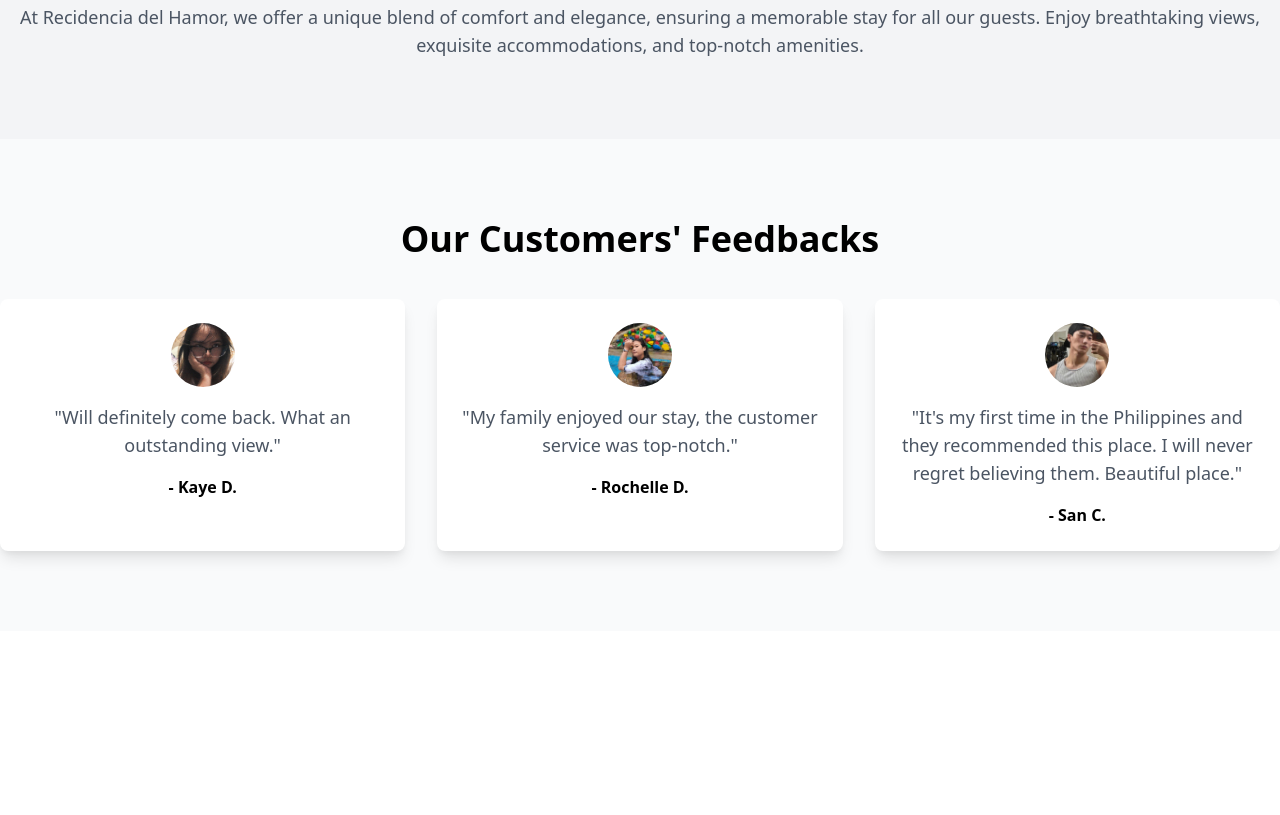
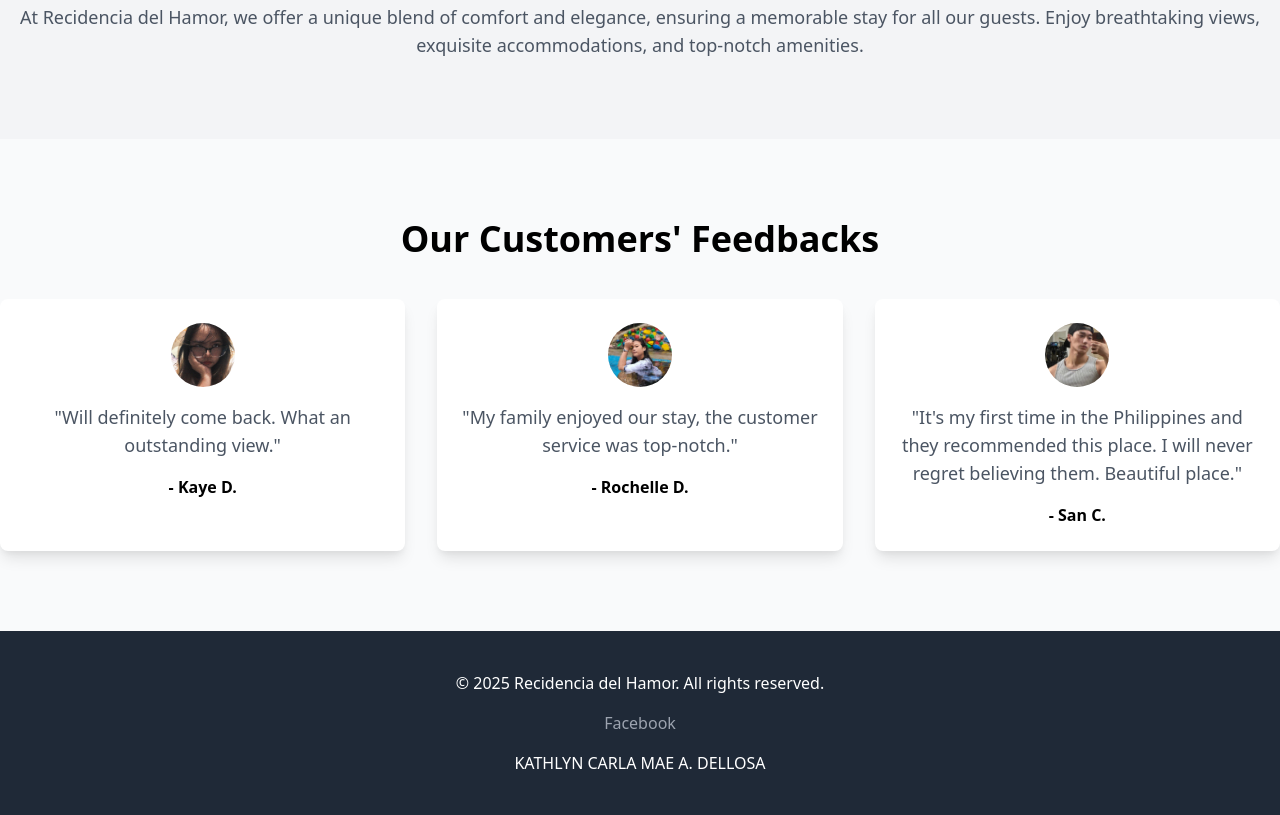
Before and after one commit to kathdellosa/residenciadelhamor, a website: page src/index.html in a window 1280 px wide. Shown: the part 1029-1844 px from the top of the page. Before the commit the page ends 1660 px from the top, so only its background shows below. Drawn offline with nearby package versions, Linux system fonts and the light colour scheme.

Commit message:
Final commit

```diff
--- a/src/index.html
+++ b/src/index.html
@@ -64,3 +64,14 @@
             </div>
         </div>
     </section>
+
+    <footer class="bg-gray-800 text-white py-10">
+        <div class="container mx-auto text-center">
+            <p>&copy; 2025 Recidencia del Hamor. All rights reserved.</p>
+            <div class="flex justify-center space-x-4 mt-4">
+                <a href="https://www.facebook.com/recidenciadelhamor" class="text-gray-400 hover:text-white">Facebook</a>
+            </div>
+            <div class="flex justify-center space-x-4 mt-4"></div>
+              <p> KATHLYN CARLA MAE A. DELLOSA </p>
+        </div>
+    </footer>
```
